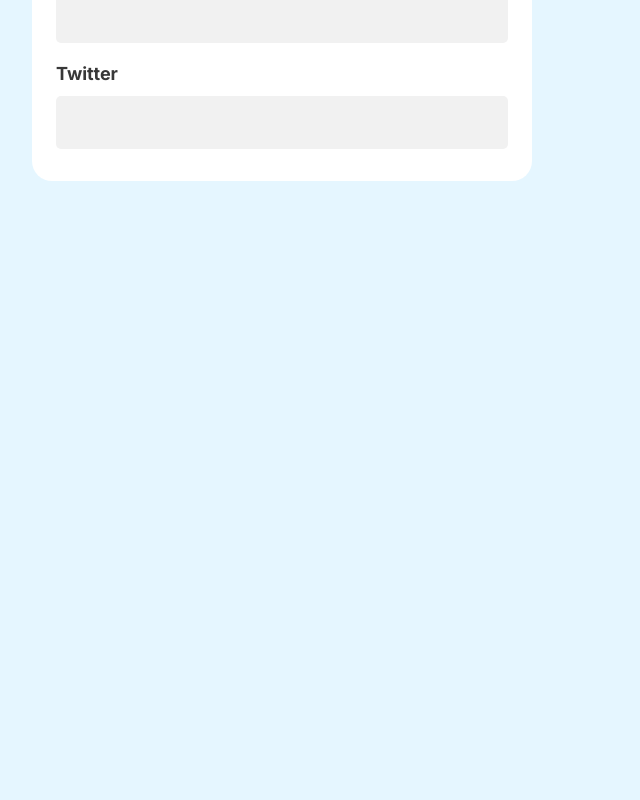
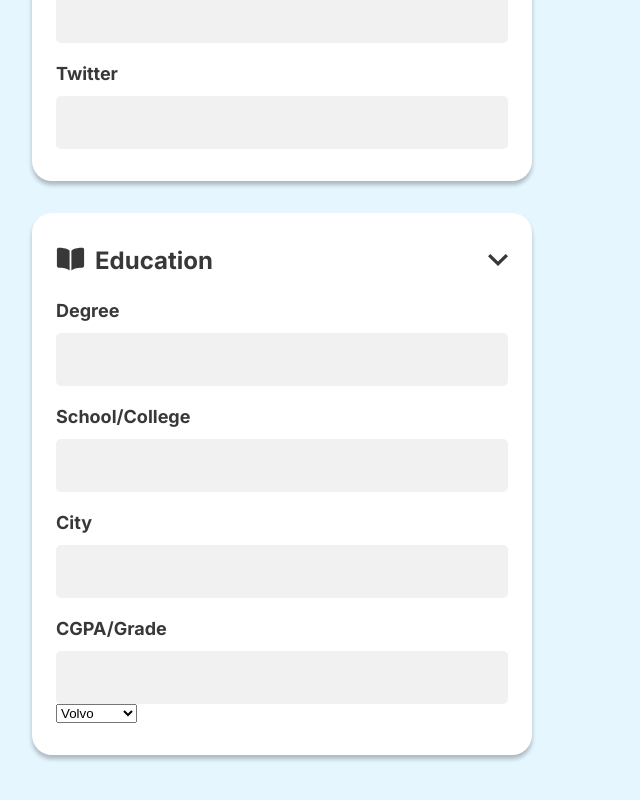
Before and after one commit to yashpandey002/resume-builder, a React (Vite) app: page / in a window 1280 px wide. Shown: the part 782-1582 px from the top of the page, without its empty margins (0-640 px from the left). Before the commit the page ends 1019 px from the top, so only its background shows below. Built offline with nearby package versions, Linux system fonts and the light colour scheme.

Commit message:
Box shadow added to Layout component

```diff
--- a/src/App.jsx
+++ b/src/App.jsx
@@ -3,6 +3,7 @@
 import "./styles/App.css";
 import PersonalInfo from "./components/PersonalInfo";
 import ImpLinks from "./components/ImpLinks";
+import Education from "./components/Education";
 
 function App() {
     return (
@@ -15,6 +16,7 @@
                     <div className="mainContent__editorBox flex flex-column flex-gap-lg">
                         <PersonalInfo />
                         <ImpLinks />
+                        <Education />
                     </div>
                     <div className="mainContent__resultBox"></div>
                 </div>
--- /dev/null
+++ b/src/components/Education.jsx
@@ -0,0 +1,43 @@
+import "../styles/root.css";
+import "../styles/utility.css";
+import Layout from "./Layout";
+import Header from "./Header";
+import Input from "./Input";
+
+export default function Education() {
+    return (
+        <Layout>
+            <div className="personalInfo__header">
+                <Header
+                    contentIconSrc={".././education-icon.svg"}
+                    heading={"Education"}
+                    downIconSrc={".././down-icon.svg"}
+                />
+            </div>
+            <div className="personalInfo__contentBox flex flex-column flex-gap-md">
+                <Input label={"Degree"} type={"text"} id={"degree"} />
+                <Input label={"School/College"} type={"text"} id={"school"} />
+                <Input label={"City"} type={"text"} id={"city"} />
+                <div>
+                    <label htmlFor="cgpa" className="inputLabel">
+                        CGPA/Grade
+                    </label>
+                    <div>
+                        <input
+                            type="text"
+                            id="cgpa"
+                            className="inputInput cgpaInput"
+                            autoComplete="off"
+                        />
+                        <select name="cars" id="cars">
+                            <option value="volvo">Volvo</option>
+                            <option value="saab">Saab</option>
+                            <option value="mercedes">Mercedes</option>
+                            <option value="audi">Audi</option>
+                        </select>
+                    </div>
+                </div>
+            </div>
+        </Layout>
+    );
+}
--- a/src/styles/Layout.css
+++ b/src/styles/Layout.css
@@ -2,6 +2,7 @@
     padding: 3.2rem 2.4rem;
     background-color: #fff;
     border-radius: 20px;
+    box-shadow: 0px 4px 4px 0px rgba(0, 0, 0, 0.25);
 
     width: 500px;
 }
--- /dev/null
+++ b/src/styles/Projects.css
@@ -0,0 +1,3 @@
+.cgpaInput {
+    width: 150px;
+}
```
Also changed, not shown: public/education-icon.svg (added), public/project-icon.svg (added).
